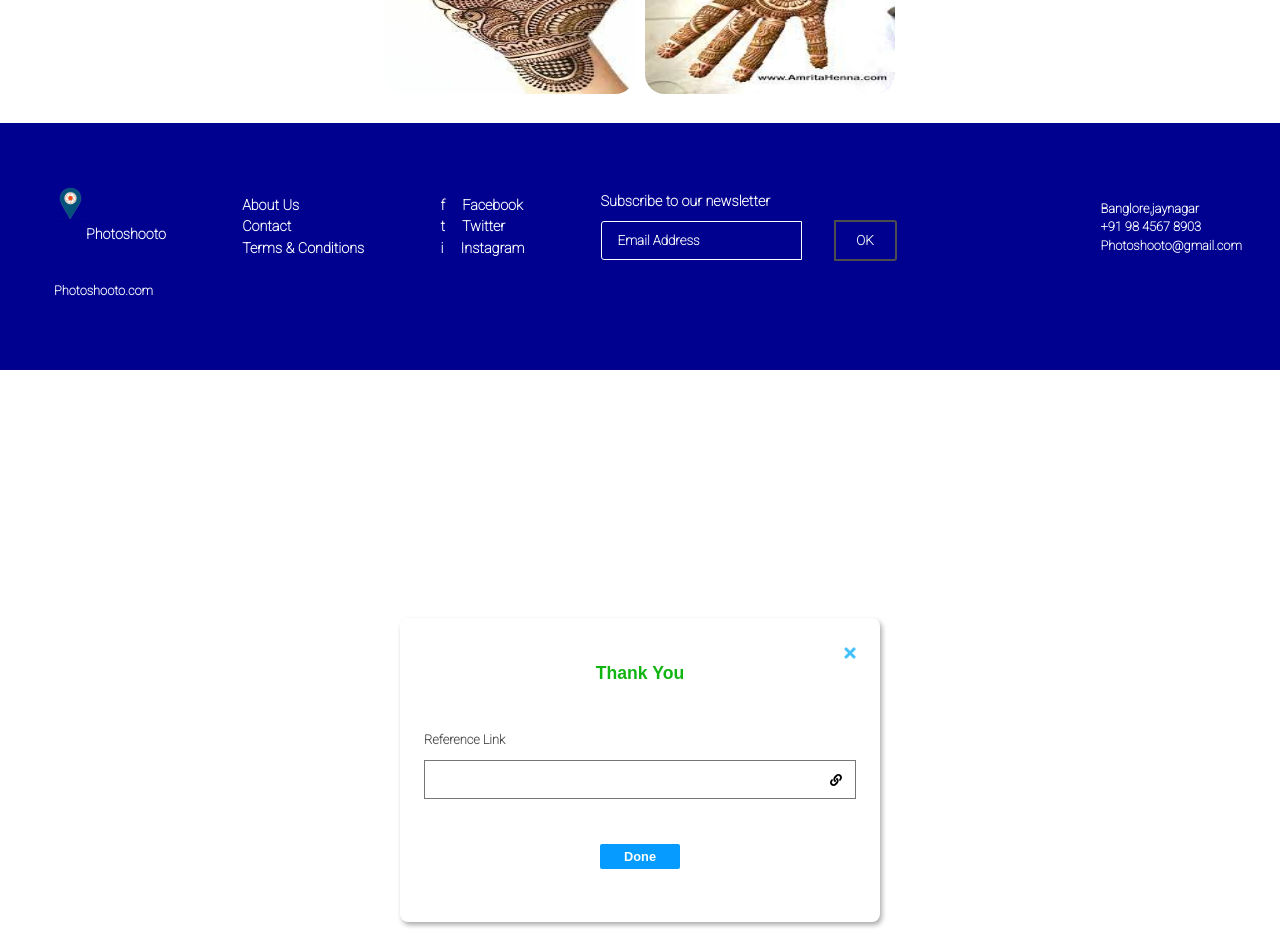
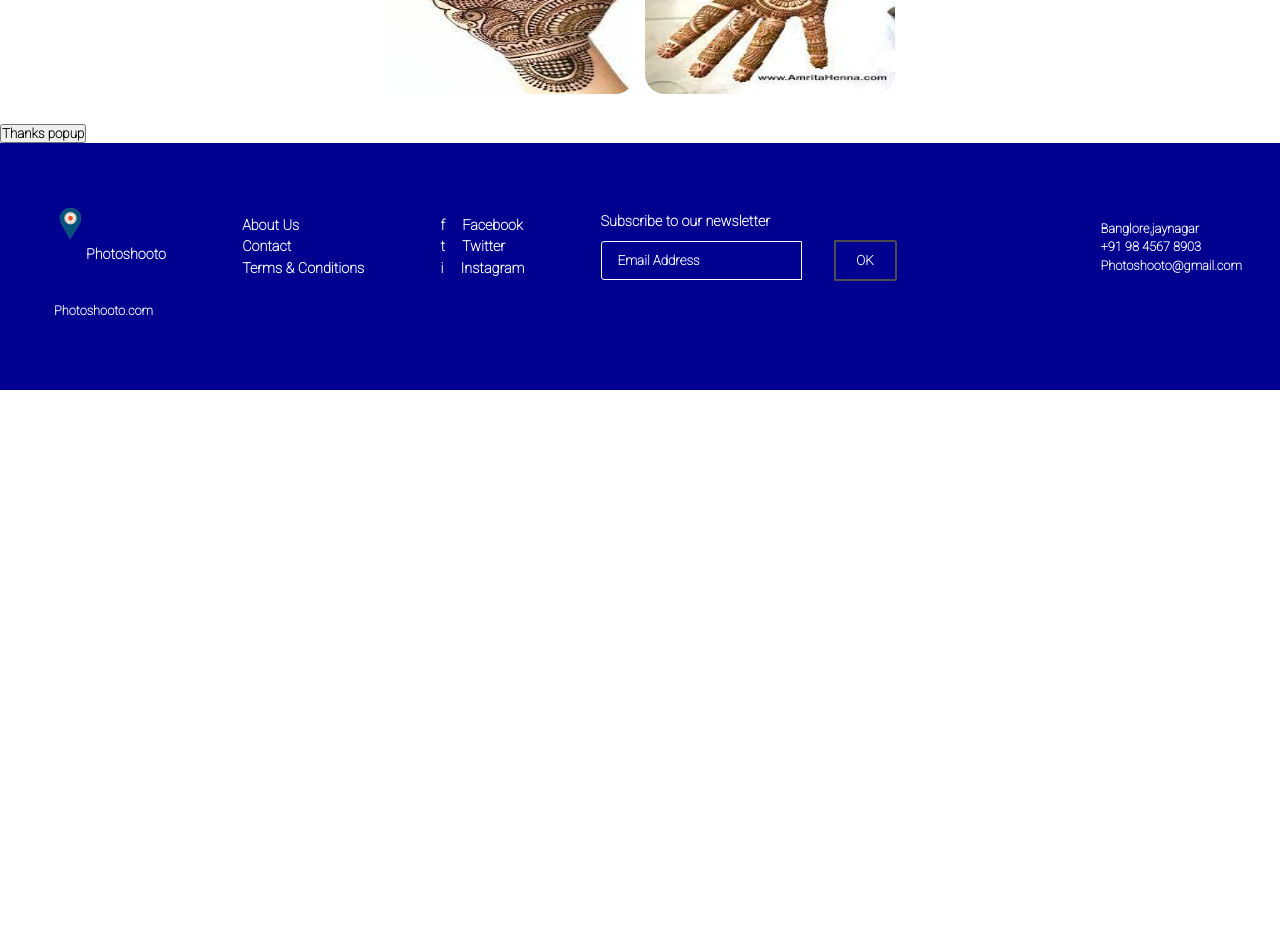
Before and after one commit to Redskull-127/UserFlow-frontEnd, a React (Create React App) app: page / in a window 1280 px wide. Shown: the part 1480-2432 px from the top of the page. After the commit the page ends 1870 px from the top, so only its background shows below. Built offline with nearby package versions, Linux system fonts and the light colour scheme.

Commit message:
added thank popup

```diff
--- a/src/App.js
+++ b/src/App.js
@@ -17,7 +17,7 @@ function App() {
         <Route component={NotfoundPage} />
       </Switch>
       <Footer />
-      <Thanks />
+
     </Router>
   );
 }
--- a/src/Components/PhotoSection/ImagesHandler.js
+++ b/src/Components/PhotoSection/ImagesHandler.js
@@ -1,9 +1,13 @@
 import React from 'react';
+import { Link } from 'react-router-dom';
+
 export default function ImagesHandler(props) {
     return (
-     <div>
-         <img src={props.img} alt="Marriage" className="card"/>
-     </div>
+        <div>
+            <Link to="/slider">
+                <img src={props.img} alt="Marriage" className="card" />
+            </Link>
+        </div>
 
     )
 }
--- a/src/Components/Thanku_popup/Thanku.js
+++ b/src/Components/Thanku_popup/Thanku.js
@@ -1,16 +1,16 @@
 import React from 'react'
 import styles from './Thanku.module.css'
 import x from './icons/x-mark-32.png'
-const Thanks = () => {
+const Thanks = (props) => {
     return (
         <div className={styles.boxWrapper}>
             <div className={styles.box}>
-                <img className={styles.cross} src={x} alt="cross-icon"/>
+                <img className={styles.cross} onClick={props.handleClose} src={x} alt="cross-icon" />
                 <p className={styles.msg}>Thank You</p>
                 <label htmlFor="" > Reference Link</label>
                 <form action="submit" method="POST">
                     <input className={styles.txtip} type="text" />
-                    <button type="submit">Done</button>
+                    <button onClick={props.handleClose}>Done</button>
                 </form>
             </div>
         </div>
--- a/src/Components/Thanku_popup/Thanku.module.css
+++ b/src/Components/Thanku_popup/Thanku.module.css
@@ -7,21 +7,25 @@
   font-family: "Roboto", sans-serif;
 }
 
-.boxWrapper{
+.boxWrapper {
   display: flex;
   justify-content: center;
   align-items: center;
   height: 100vh;
+
+  position: fixed;
+  z-index: 1000;
 }
 
-.box{
+.box {
   width: 30rem;
   height: 19rem;
-  border-radius: .5rem;
-  box-shadow: 2px 3px 5px rgb(172, 172, 172)
+  border-radius: 0.5rem;
+  box-shadow: 2px 3px 5px rgb(172, 172, 172);
+  background-color: white;
 }
 
-.cross{
+.cross {
   width: 12px;
   float: right;
   margin-top: 1.8rem;
@@ -30,27 +34,27 @@
   cursor: pointer;
 }
 
-.msg{
+.msg {
   color: rgb(18, 180, 18);
   font-size: 1.1rem;
   font-weight: 700;
   margin: 2.8rem 1rem 1rem 1rem;
   text-align: center;
-  font-family: 'Arial Narrow Bold', sans-serif;
+  font-family: "Arial Narrow Bold", sans-serif;
 }
 
-.box label{
+.box label {
   display: block;
   margin: 3rem 1rem 0 1.5rem;
-  font-size: .8rem;
+  font-size: 0.8rem;
   color: rgb(77, 76, 76);
 }
 
-.txtip{
+.txtip {
   display: block;
-  padding: .7rem;
-  margin: .8rem auto;
-  width:90%;
+  padding: 0.7rem;
+  margin: 0.8rem auto;
+  width: 90%;
   border: 1px solid rgb(118, 118, 118);
   padding-right: 2rem;
   background-image: url(icons/link-solid.svg);
@@ -60,51 +64,51 @@
   background-position-x: 97%;
 }
 
-.box button{
+.box button {
   display: block;
-  padding: .3rem 1.5rem;
+  padding: 0.3rem 1.5rem;
   margin: 2.8rem auto;
   color: white;
   background-color: rgb(6, 155, 255);
   border: none;
   border-radius: 2px;
-  font-size: .8rem;
+  font-size: 0.8rem;
   font-weight: 700;
-  font-family: 'Arial Narrow Bold', sans-serif;
+  font-family: "Arial Narrow Bold", sans-serif;
   cursor: pointer;
 }
 
 /* Responsiveness for mobile phones */
 @media only screen and (max-width: 500px) {
-  .box{
+  .box {
     width: 80%;
     height: 16rem;
-    margin:2rem;
+    margin: 2rem;
   }
-  .cross{
+  .cross {
     width: 12px;
     margin-top: 1.2rem;
     margin-right: 1rem;
     margin-bottom: 0rem;
   }
-  .msg{
+  .msg {
     font-size: 1rem;
     font-weight: 700;
-    margin: 2rem .8rem .8rem .8rem;
+    margin: 2rem 0.8rem 0.8rem 0.8rem;
   }
-  .txtip{
+  .txtip {
     display: block;
-    padding: .7rem;
-    margin: .5rem auto;
-    width:85%;
+    padding: 0.7rem;
+    margin: 0.5rem auto;
+    width: 85%;
   }
-  .box label{
+  .box label {
     display: block;
     margin: 2.3rem 1rem 0 2rem;
   }
-  .box button{
+  .box button {
     display: block;
-    padding: .3rem 1.2rem;
+    padding: 0.3rem 1.2rem;
     margin: 2.3rem auto;
   }
 }
--- a/src/Pages/Home/Home.js
+++ b/src/Pages/Home/Home.js
@@ -1,9 +1,24 @@
-import React from 'react';
+import React, { useState } from 'react';
+
 import PhotoSelection from '../../Components/PhotoSection/PhotoSelection';
+import Thanks from '../../Components/Thanku_popup/Thanku';
+
 const Home = () => {
+    const [isOpen, setIsOpen] = useState(false);
+
+    const togglePopup = () => {
+        setIsOpen(!isOpen);
+    }
     return (
         <div>
-            <PhotoSelection heading = "Photo Selection"  imageFolderText="Malli's Marriage Folder" mehandiText="Malli's Mehendhi "/>
+
+            {isOpen && <Thanks handleClose={togglePopup} />}
+            <PhotoSelection heading="Photo Selection" imageFolderText="Malli's Marriage Folder" mehandiText="Malli's Mehendhi " />
+            <input
+                type="button"
+                value="Thanks popup"
+                onClick={togglePopup}
+            />
         </div>
     )
 }
```
Also changed, not shown: 1 other file (tests, documents, lock files or other folders).
